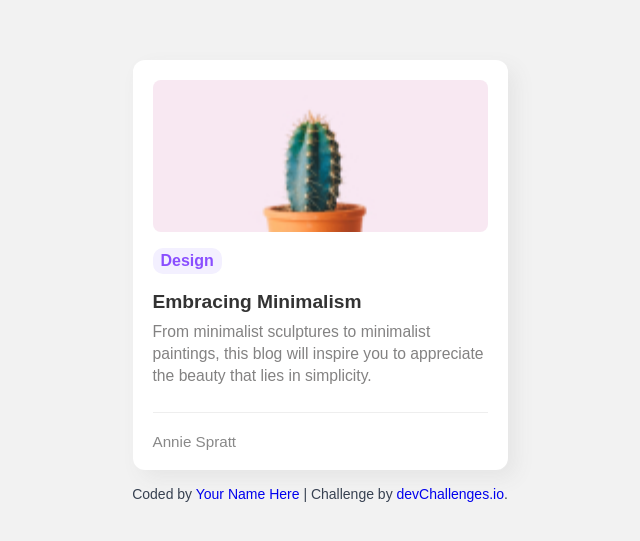
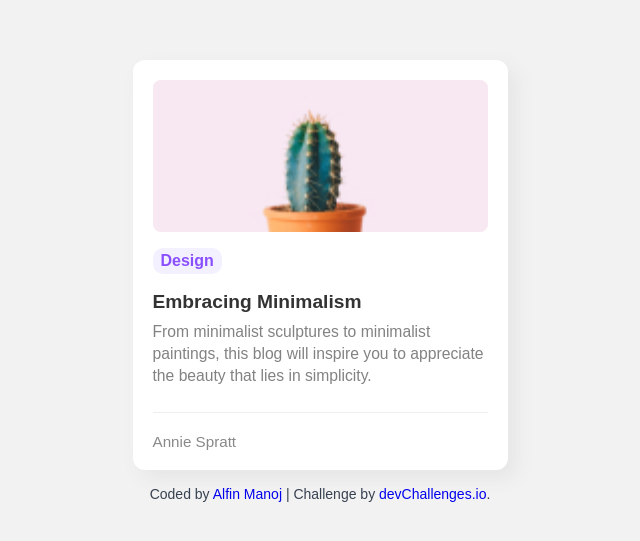
Before and after one commit to alfinmanoj/MINIMAL-BLOG-CARD, a plain HTML site: page index.html in a window 1280 px wide. Shown: the part 119-660 px from the top of the page, without its empty margins (320-960 px from the left). Drawn offline with Linux system fonts and the light colour scheme.

Commit message:
docs: update footer with author's name

```diff
--- a/index.html
+++ b/index.html
@@ -122,7 +122,7 @@
       </article>
     </main>
     <footer class="author-info">
-      Coded by <a href="#">Your Name Here</a> | Challenge by
+      Coded by <a href="#">Alfin Manoj</a> | Challenge by
       <a href="https://www.devchallenges.io?ref=challenge" target="_blank"
         >devChallenges.io</a
       >.
```
